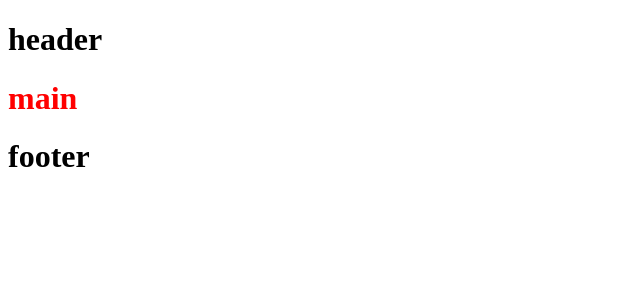
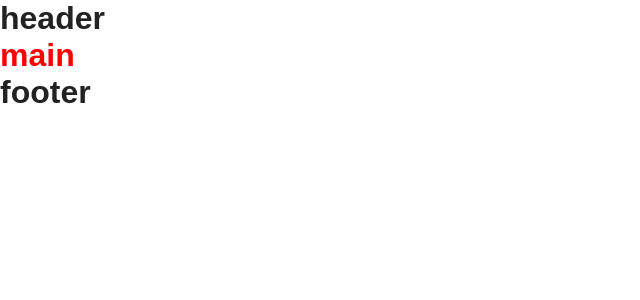
Before and after one commit to Errec/book-flight, a Vue app: page / in a window 1280 px wide. Shown: the top 300 px of the page, without its empty margins (0-640 px from the left). Built offline with nearby package versions, Linux system fonts and the light colour scheme.

Commit message:
Add color style variables

```diff
--- a/src/App.vue
+++ b/src/App.vue
@@ -21,5 +21,8 @@ export default {
 }
 </script>
 
-<style>
+<style lang="sass">
+  @import 'styles/base/normalize'
+  @import 'styles/base/reset'
+  @import 'styles/variables/colors'
 </style>
--- /dev/null
+++ b/src/styles/variables/colors.sass
@@ -0,0 +1,6 @@
+$MMbgColor: #edf3f8
+$MMErr: #E62A3D
+$MMLight: #ffffff
+$MMOrange: #f0ab00
+$MMGreen: #1abc9c
+$MMGrey: #879395
```
